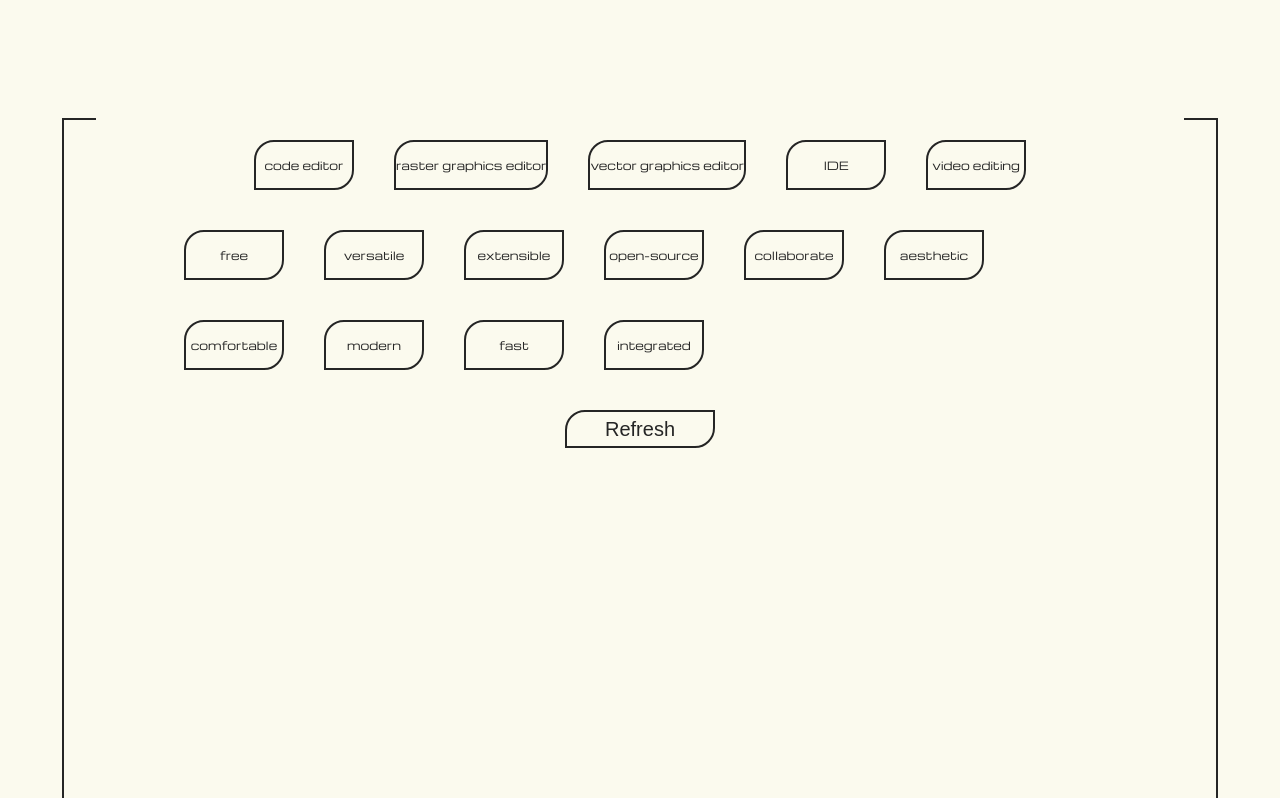
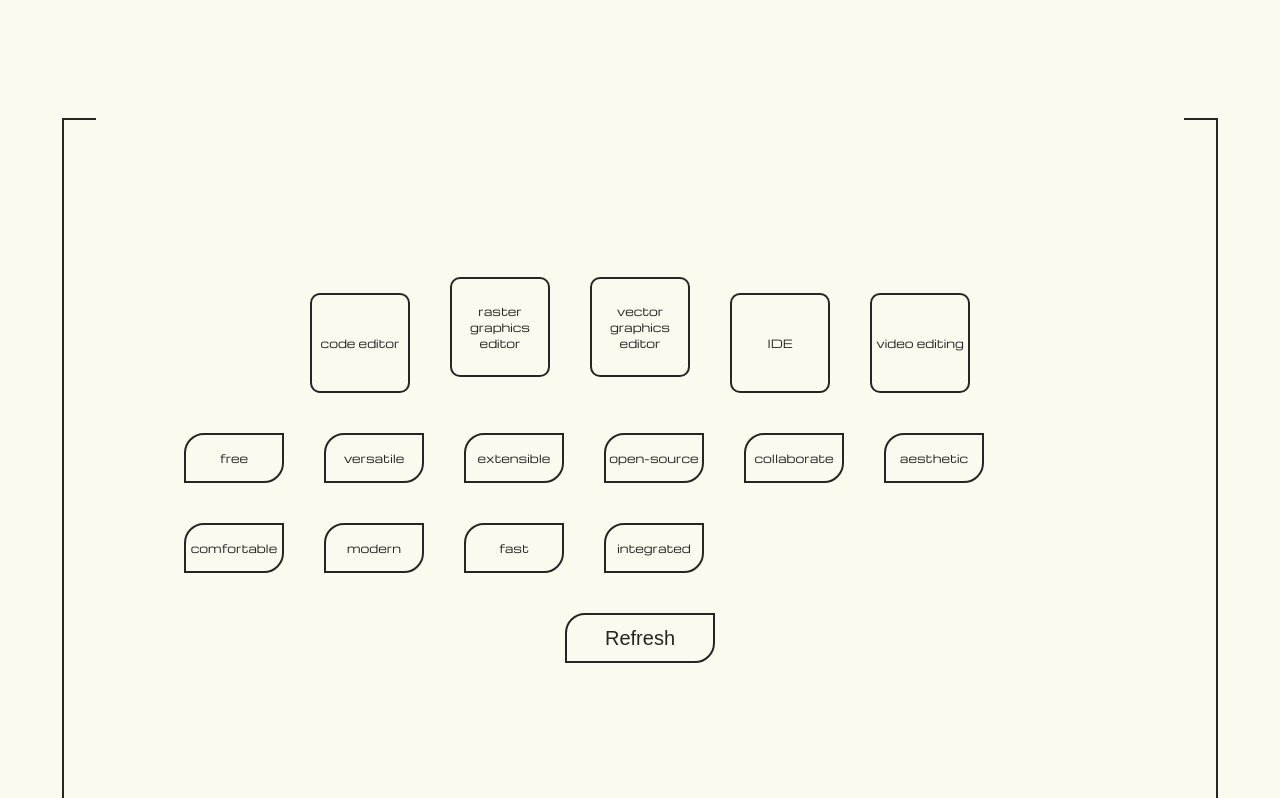
Before and after one commit to kmarcinkowskij/trengar_front, a React (Create React App) app: page / in a window 1280 px wide. Shown: the part 762-1560 px from the top of the page. Built offline with nearby package versions, Linux system fonts and the light colour scheme; a web font is replaced by a local one.

Commit message:
QOL updates

```diff
--- a/src/App.css
+++ b/src/App.css
@@ -75,7 +75,7 @@ body {
 
 .second {
   width: 90%;
-  height: 90vh;
+  height: 150vh;
   display: flex;
   flex-flow: column;
   justify-content: center;
@@ -88,5 +88,5 @@ body {
   background: #FBFAEE;
   position: absolute;
   width: 85%;
-  height: 110%;
+  height: 160%;
 }
--- a/src/components/tagChoice/tagChoice.css
+++ b/src/components/tagChoice/tagChoice.css
@@ -24,7 +24,7 @@
 
 }
 
-.tag {
+.tag, .software-tag {
     z-index: 50;
     min-width: 100px;
     height: 50px;
@@ -44,6 +44,23 @@
     -webkit-transition: border-radius .5s cubic-bezier(.52,.08,.5,1.41), background .6s ease, color .5s ease;
 }
 
+.software-tag {
+    border-radius: 10px 10px 10px 10px;
+    word-wrap: break-word;
+    width: 50px !important;
+    height: 100px;
+}
+
+.software-type-container {
+    display: flex;
+}
+
+.software-tag:hover {
+    border-radius: 0px 20px 0px 20px;
+    color: #FBFAEE;
+    background-position: 0;
+}
+
 .active {
     border-radius: 0 20px 0 20px;
     color: #FBFAEE;
--- a/src/components/tagChoice/tagChoice.jsx
+++ b/src/components/tagChoice/tagChoice.jsx
@@ -60,7 +60,7 @@ export default function() {
             <section className={"software-type-container"}>
                 <section className={"types"}>
                     {possibleChoices.map((item) => {
-                        return <button className={`tag michroma-regular`} onClick={()=>{changeType({item})}}>{item}</button>
+                        return <button className={`software-tag michroma-regular`} onClick={()=>{changeType({item})}}>{item}</button>
                     })}
                 </section>
             </section>
--- a/src/components/toolReccomendation/toolReccomendation.css
+++ b/src/components/toolReccomendation/toolReccomendation.css
@@ -139,11 +139,11 @@
     color: #252525;
     cursor: pointer;
     background-image: -webkit-linear-gradient(30deg, #252525 50%, transparent 50%);
-    background-image: linear-gradient(30deg, #252525 50%, transparent 50%);
+    background-image: linear-gradient(30deg, #DE81FF 50%, transparent 50%);
     background-size: 400px 300px;
     background-repeat: no-repeat;
     background-position: 100%;
-    -webkit-transition: border-radius .5s cubic-bezier(.52,.08,.5,1.41), background .6s ease, color .5s ease;
+    -webkit-transition: border-radius .25s cubic-bezier(.52,.08,.5,1.41), background .3s ease, color .5s ease;
 }
 
 .refresh-button:hover {
--- a/src/components/toolReccomendation/toolReccomendation.jsx
+++ b/src/components/toolReccomendation/toolReccomendation.jsx
@@ -35,6 +35,7 @@ export default function ToolReccomendation(props) {
         })
         .then((response) => response.json())
             .then((data) => {
+                console.log(data);
                 setData(data);
             })
             .catch((err) => {
```
